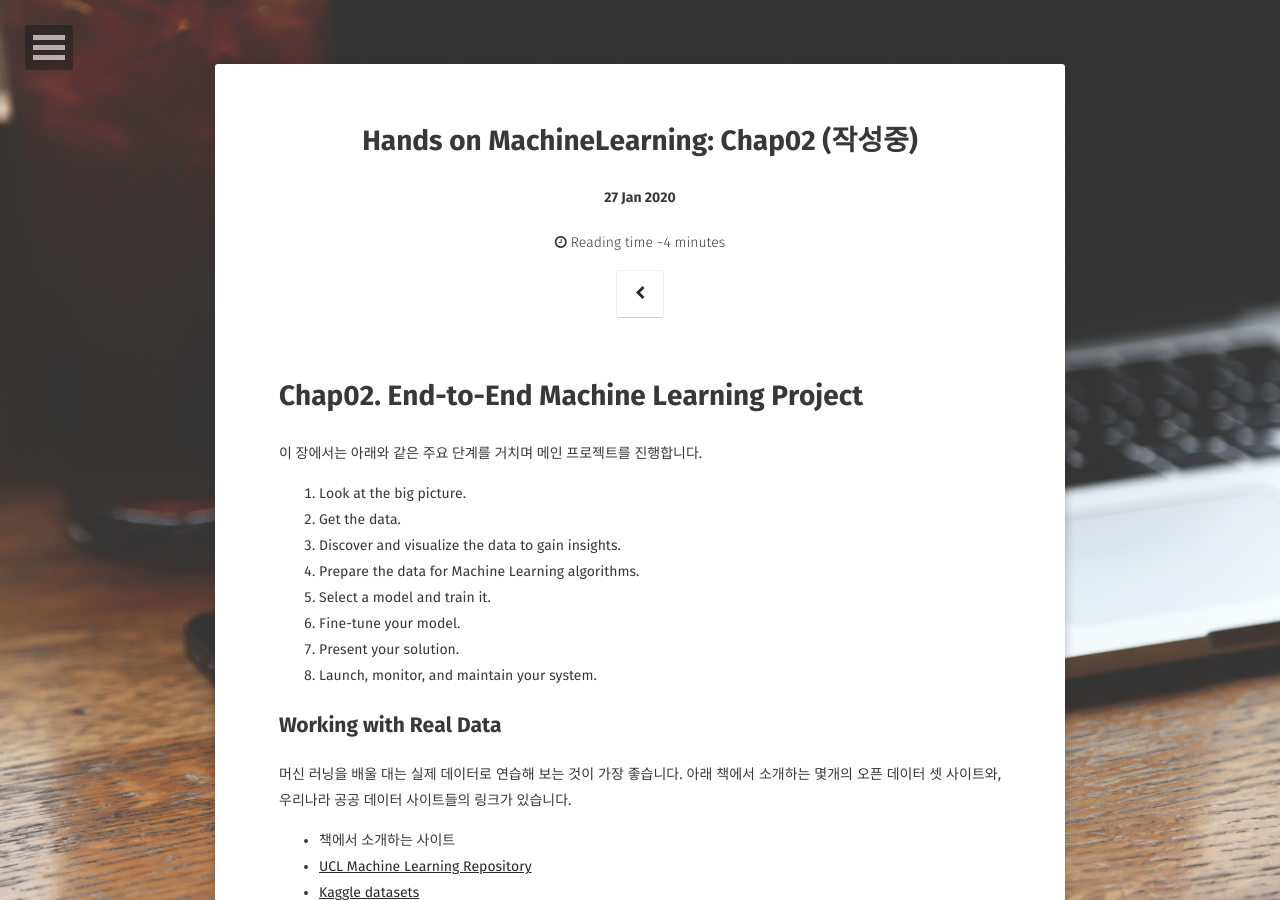
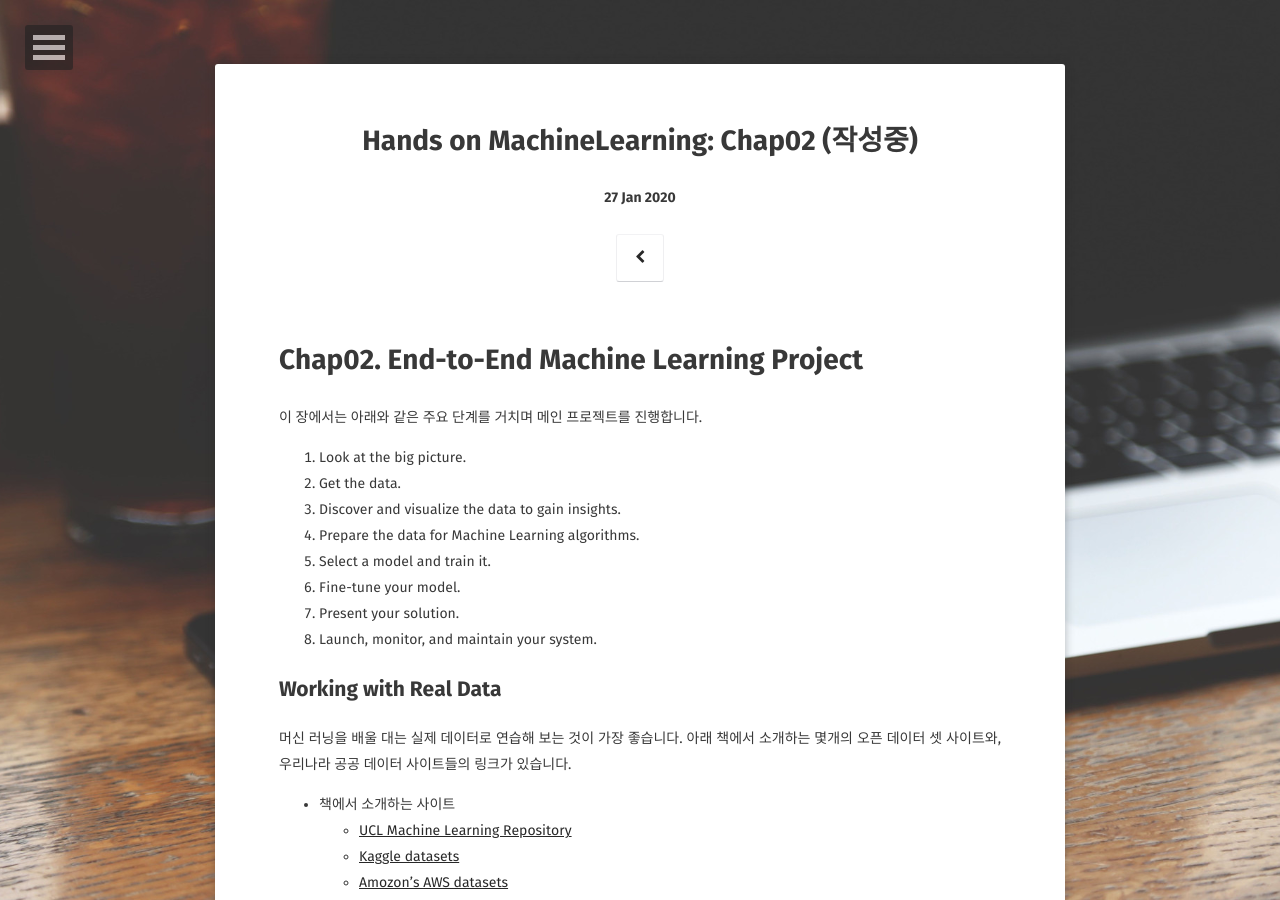
Before and after one commit to sdtrd011/sdtrd011.github.io, a Jekyll site: the page built from _posts/2020-01-27-Chap02.md, in a window 1280 px wide and 900 px high. Built offline with Jekyll 4.4.1, drawn with Linux system fonts in a browser that asks for light colours; some web fonts are replaced; comment, search, counter and statistics services are not loaded.

Commit message:
post-test

```diff
--- a/_config.yml
+++ b/_config.yml
@@ -2,7 +2,7 @@
 title:              박혜원의 블로그 :)
 bio:                '제가 배우고 있고, 관심있는 것들을 올리는 블로그 입니다.'
 description:        "통계, R 또는 Python 프로그래밍에 대하여 글을 쓰는 블로그"
-reading_time:       true
+reading_time:       false
 words_per_minute:   200
 logo:               'assets/img/logo1.png'
 background:         'assets/img/placeholder-big.jpg'
--- a/_posts/2020-01-27-Chap02.md
+++ b/_posts/2020-01-27-Chap02.md
@@ -26,12 +27,12 @@
 머신 러닝을 배울 대는 실제 데이터로 연습해 보는 것이 가장 좋습니다. 아래 책에서 소개하는 몇개의 오픈 데이터 셋 사이트와, 우리나라 공공 데이터 사이트들의 링크가 있습니다.
 
 * 책에서 소개하는 사이트
- -   [UCL Machine Learning Repository](http://archive.ics.uci.edu/ml/index.php)
- -   [Kaggle datasets](https://www.kaggle.com/datasets)
- -   [Amozon's AWS datasets](https://registry.opendata.aws/)
+  *   [UCL Machine Learning Repository](http://archive.ics.uci.edu/ml/index.php)
+  *   [Kaggle datasets](https://www.kaggle.com/datasets)
+  *   [Amozon's AWS datasets](https://registry.opendata.aws/)
 * 우리나라 공공 데이터 사이트
- -   [공공 데이터 포털](https://www.data.go.kr/)
- -   [서울 열린데이터광장](https://data.seoul.go.kr/)
+  *   [공공 데이터 포털](https://www.data.go.kr/)
+  *   [서울 열린데이터광장](https://data.seoul.go.kr/)
 
 
 이 장에서는 StatLib repository의 California Hosing Prices 데이터 셋을 이용합니다. 이 데이터 셋은 1990 California 센서스 데이터에 기반을 두고 있으며, 범주형 변수를 추가하고 몇개의 변수를 삭제할 것입니다.
@@ -105,7 +106,7 @@
         text-align: right;
     }
 </style>
-<table border="1" class="dataframe">
+<table border="0.1" class="dataframe">
   <thead>
     <tr style="text-align: right;">
       <th></th>
@@ -264,7 +265,7 @@
         text-align: right;
     }
 </style>
-<table border="1" class="dataframe">
+<table border="0.1" class="dataframe">
   <thead>
     <tr style="text-align: right;">
       <th></th>
```
Also changed, not shown: other parts of _posts/2020-01-27-Chap02.md (+1 -0 lines).
